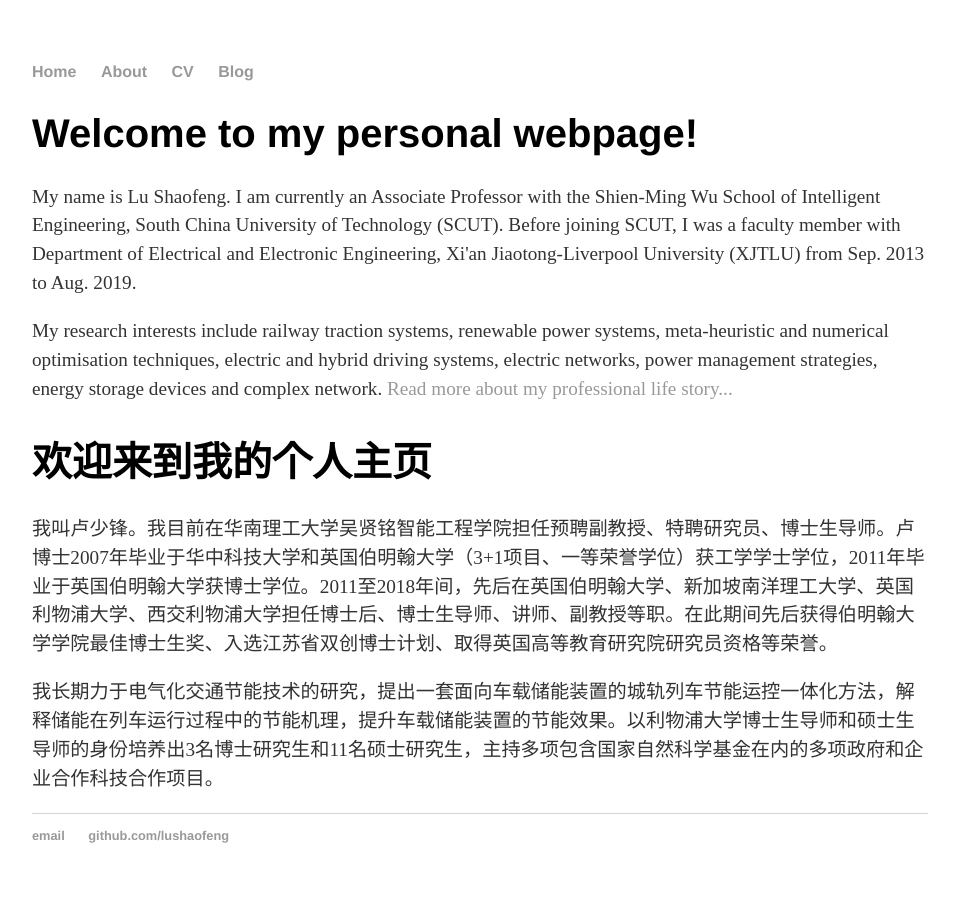
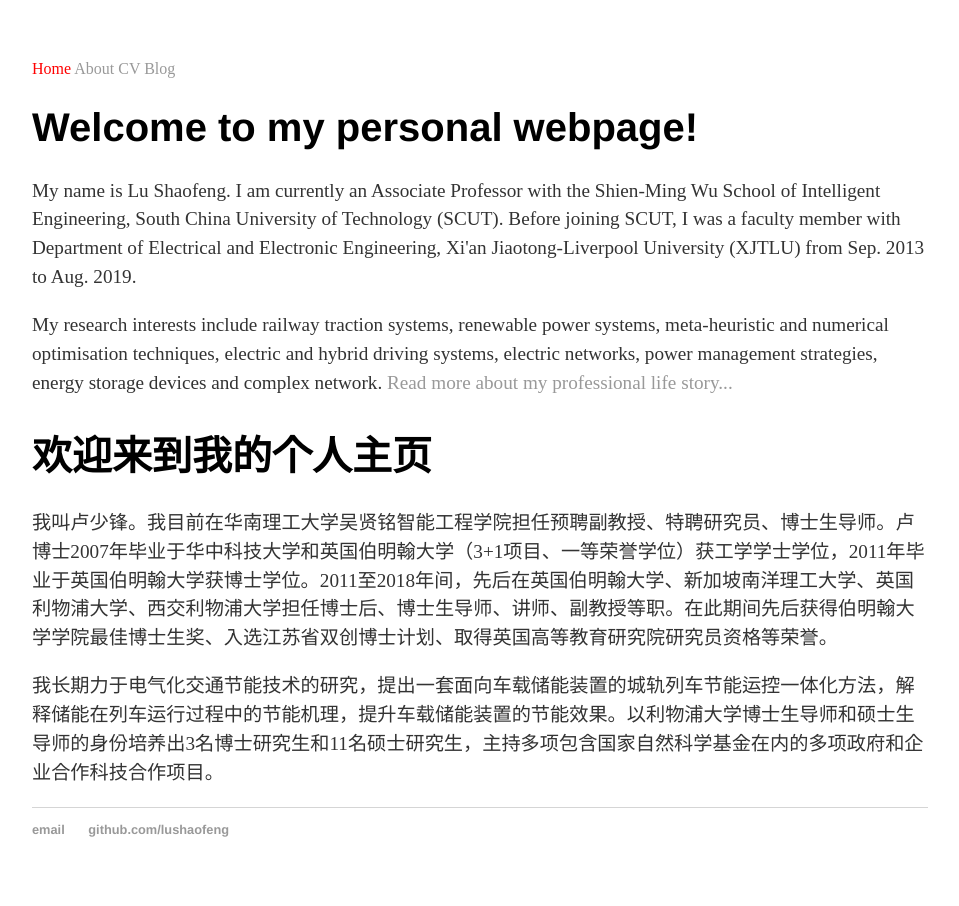
Before and after one commit to lushaofeng/lushaofeng.github.io, a Jekyll site: the page built from index.html, in a window 1280 px wide. Shown: the whole page, without its empty margins (160-1119 px from the left). Built offline with Jekyll 4.4.1, drawn with Linux system fonts in a browser that asks for light colours.

Commit message:
Update default.html

```diff
--- a/_layouts/default.html
+++ b/_layouts/default.html
@@ -6,6 +6,7 @@
 			<link rel="stylesheet" type="text/css" href="/assets/css/styles.css">
 		</head>
 		<body>
+			<!-- Replace this with _data yml and tags (logic control) on navigation bar
 			<nav>
 	    		<ul>
 	        		<li><a href="/">Home</a></li>
@@ -14,6 +15,16 @@
 	        		<li><a href="/blog">Blog</a></li>
 	    		</ul>
 			</nav>
+			-->
+			<nav>
+  {% for item in site.data.navigation %}
+    <a href="{{ item.link }}" {% if page.url == item.link %} style="color: red;" {% endif %}>
+      {{ item.name }}
+    </a>
+  {% endfor %}
+</nav>
+
+
 			<div class="container">
 
 			{{ content }}
```
